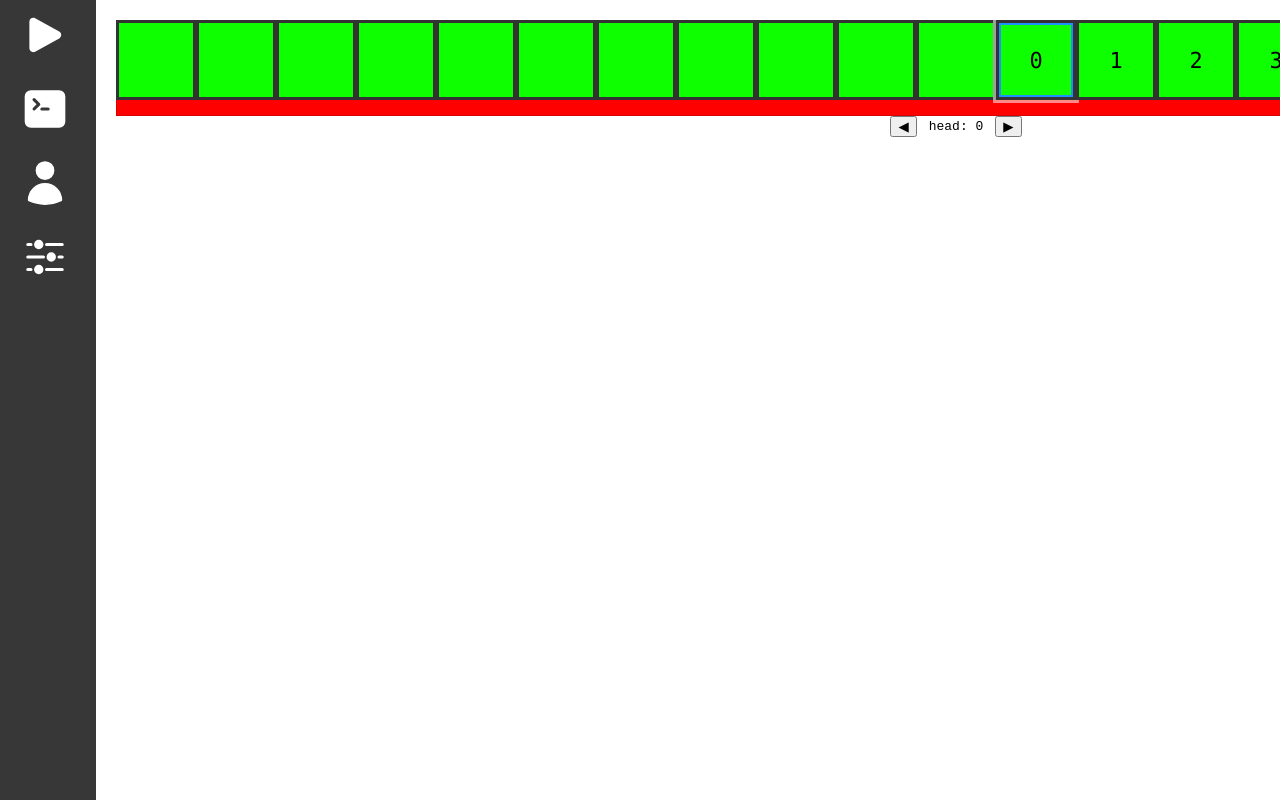
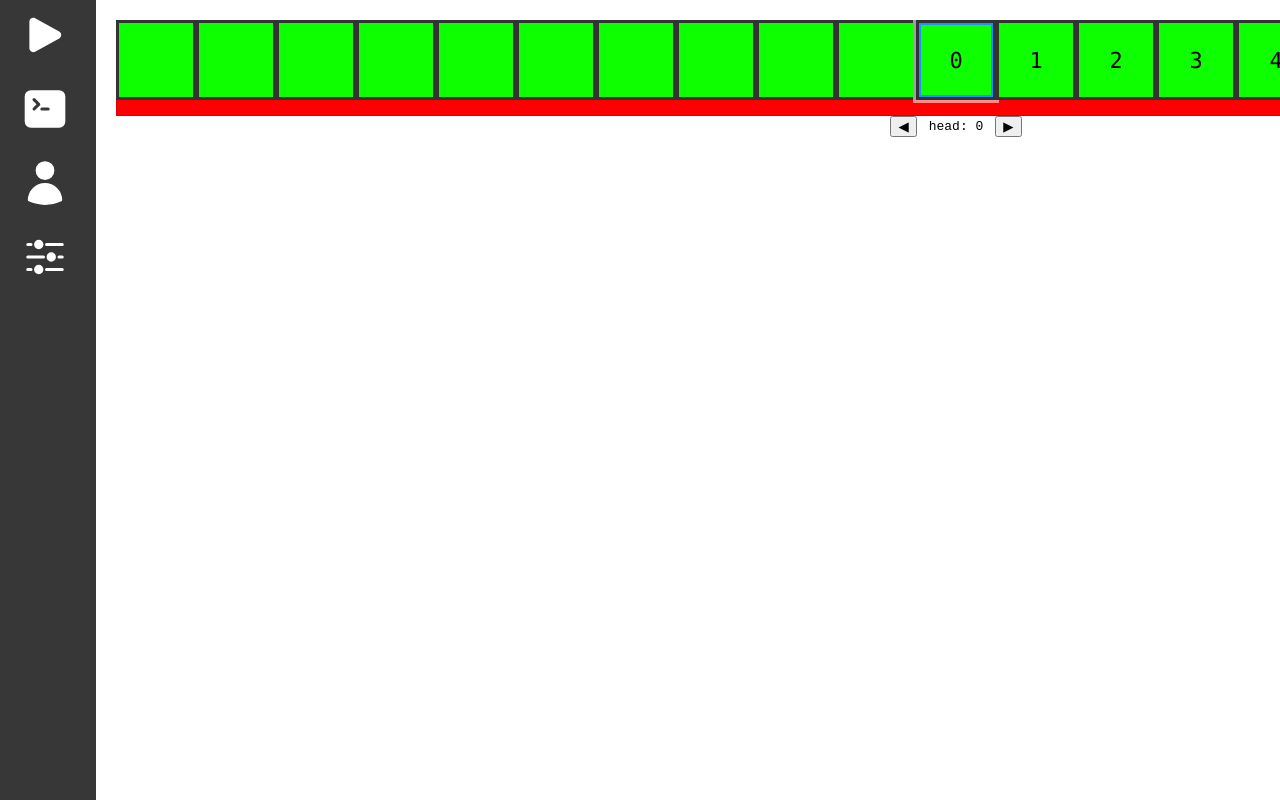
Before and after one commit to Haranana/Turing-Machine-Simulator-Frontend, a React (Vite) app: page / in a window 1280 px wide. Shown: the top 800 px of the page. Built offline with nearby package versions, Linux system fonts and the light colour scheme.

Commit message:
fixed visual bug in tape that occured when moving head left

```diff
--- a/src/features/Tape/Tape.tsx
+++ b/src/features/Tape/Tape.tsx
@@ -35,6 +35,7 @@ export const TapeView = ({ tapeState , radius=10, cellPx=80, animateMs=400}: Tap
 
   // Renderujemy pełne okno widoku (także puste komórki!)
   const BUFFER = 1;
+  const baseOffset = -BUFFER * cellPx;
   const from = head - radius - BUFFER;
   const to   = head + radius + BUFFER;
 
@@ -92,9 +93,9 @@ export const TapeView = ({ tapeState , radius=10, cellPx=80, animateMs=400}: Tap
   };
 
   const trackStyle: React.CSSProperties = {
-    transform: `translateX(${offsetPx}px)`,
-    transition: noTransition ? "none" : `transform ${animateMs}ms ease`,
-  };
+  transform: `translate3d(${baseOffset + offsetPx}px, 0, 0)`,
+  transition: noTransition ? "none" : `transform ${animateMs}ms ease`,
+};
 
   const viewportStyle: React.CSSProperties = {
     width: `${(2 * radius + 1) * cellPx}px`,
```
